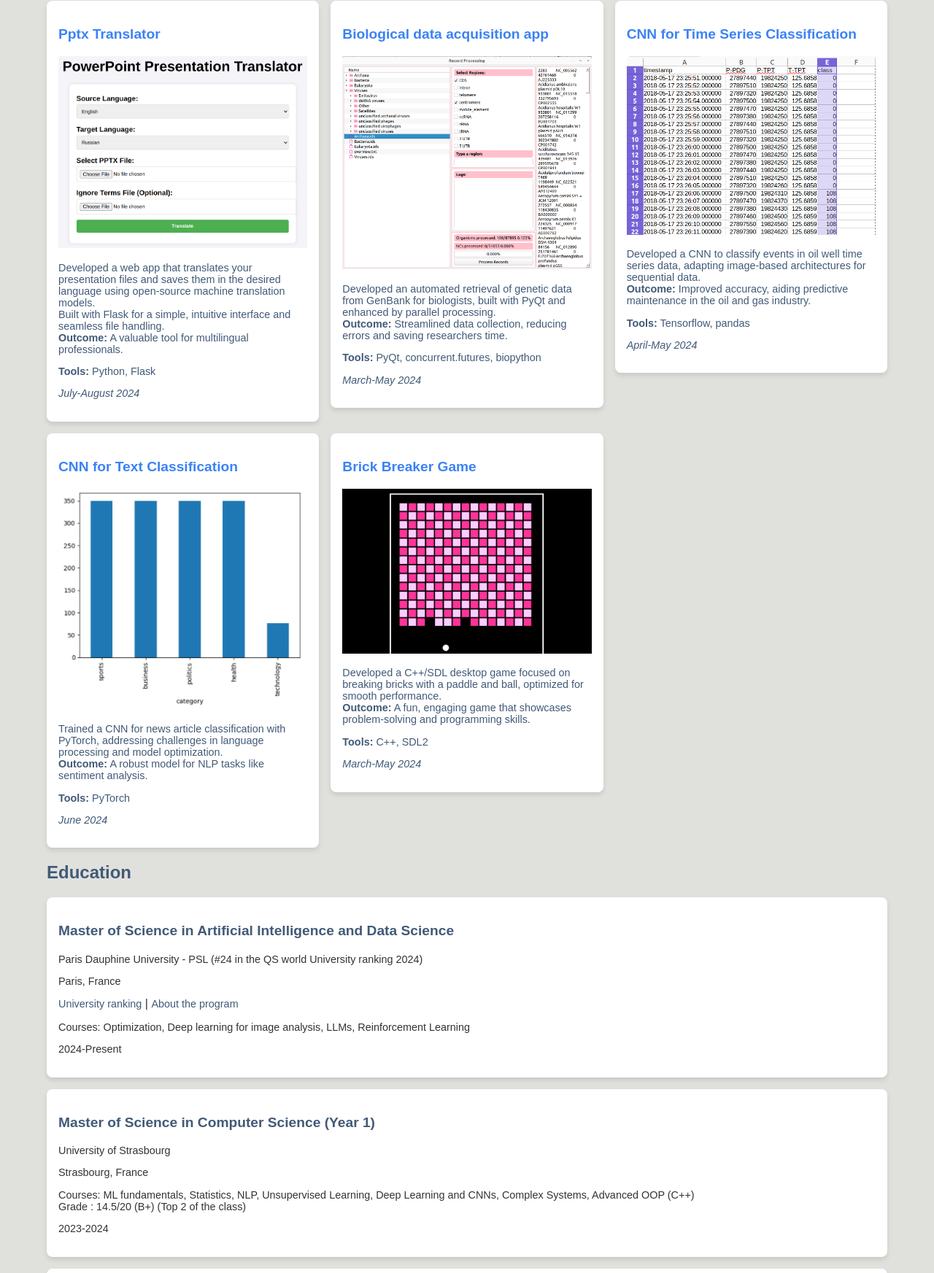
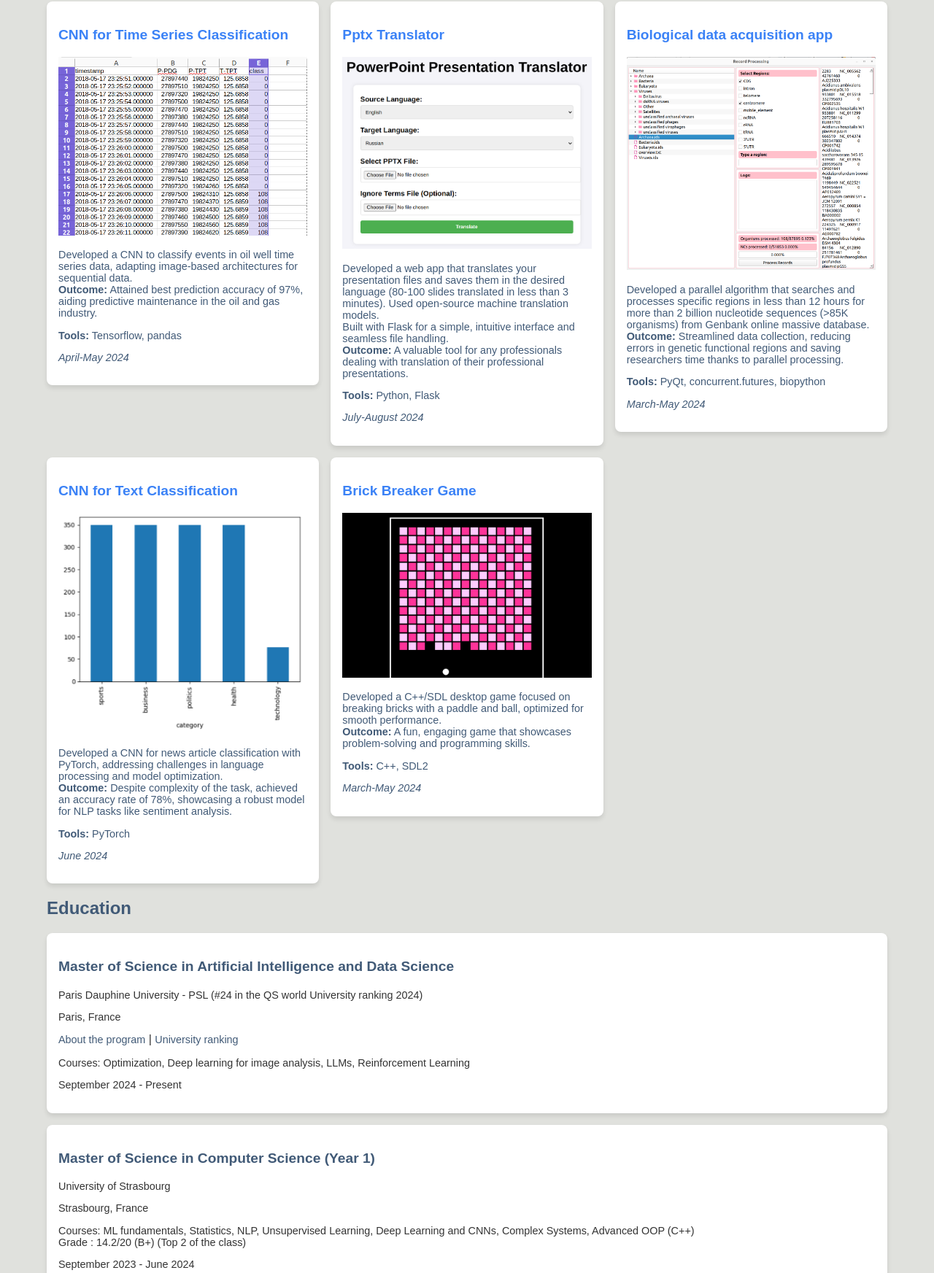
Before and after one commit to sabinaaskerova/sabinaaskerova.github.io, a plain HTML site: page index.html in a window 1280 px wide. Shown: the part 614-2359 px from the top of the page at 73% size. Drawn offline with Linux system fonts and the light colour scheme.

Commit message:
project descriptions

```diff
--- a/index.html
+++ b/index.html
@@ -45,6 +45,9 @@
 
                     <a href="https://github.com/sabinaaskerova" target="_blank" rel="noopener noreferrer"
                         class="text-lg "><i class="fab fa-github"></i>
+                    </a>
+                    <a href="https://huggingface.co/sabinaasker" target="_blank" rel="noopener noreferrer">
+                            <span class="text-lg">&#x1F917;</span>
                     </a>
 
                 </div>
--- a/js/script.js
+++ b/js/script.js
@@ -1,7 +1,15 @@
 const projects = [
     {
+        name: "CNN for Time Series Classification",
+        description: "Developed a CNN to classify events in oil well time series data, adapting image-based architectures for sequential data.<br><b>Outcome:</b> Attained best prediction accuracy of 97%, aiding predictive maintenance in the oil and gas industry.",
+        githubLink: "https://github.com/sabinaaskerova/TimeCNN-Classification",
+        image: "images/TimeCNN-Classification.png",
+        technologies: ["Tensorflow", "pandas"],
+        dates: "April-May 2024"
+    },
+    {
         name: "Pptx Translator",
-        description: "Developed a web app that translates your presentation files and saves them in the desired language using open-source machine translation models. <br>Built with Flask for a simple, intuitive interface and seamless file handling.<br><b>Outcome:</b> A valuable tool for multilingual professionals.",
+        description: "Developed a web app that translates your presentation files and saves them in the desired language (80-100 slides translated in less than 3 minutes). Used open-source machine translation models. <br>Built with Flask for a simple, intuitive interface and seamless file handling.<br><b>Outcome:</b> A valuable tool for any professionals dealing with translation of their professional presentations.",
         githubLink: "https://github.com/sabinaaskerova/PptxTranslatorApp",
         image: "images/pptx_translator.png",
         technologies: ["Python", "Flask"],
@@ -9,23 +17,17 @@ const projects = [
     },
     {
         name: "Biological data acquisition app",
-        description: "Developed an automated retrieval of genetic data from GenBank for biologists, built with PyQt and enhanced by parallel processing. <br><b>Outcome:</b> Streamlined data collection, reducing errors and saving researchers time.",
+        description: "Developed a parallel algorithm that searches and processes specific regions in less than 12 hours for more than 2 billion nucleotide sequences (>85K organisms) from Genbank online massive database. \
+        <br><b>Outcome:</b> Streamlined data collection, reducing errors in genetic functional regions and saving researchers time thanks to parallel processing.",
         githubLink: "https://github.com/sabinaaskerova/genbank_data",
         image: "images/genbank_data.png",
         technologies: ["PyQt", "concurrent.futures", "biopython"],
         dates: "March-May 2024"
     },
-    {
-        name: "CNN for Time Series Classification",
-        description: "Developed a CNN to classify events in oil well time series data, adapting image-based architectures for sequential data.<br><b>Outcome:</b> Improved accuracy, aiding predictive maintenance in the oil and gas industry.",
-        githubLink: "https://github.com/sabinaaskerova/TimeCNN-Classification",
-        image: "images/TimeCNN-Classification.png",
-        technologies: ["Tensorflow", "pandas"],
-        dates: "April-May 2024"
-    },
+
     {
         name: "CNN for Text Classification",
-        description: "Trained a CNN for news article classification with PyTorch, addressing challenges in language processing and model optimization.<br><b>Outcome:</b> A robust model for NLP tasks like sentiment analysis.",
+        description: "Developed a CNN for news article classification with PyTorch, addressing challenges in language processing and model optimization.<br><b>Outcome:</b> Despite complexity of the task, achieved an accuracy rate of 78%, showcasing a robust model for NLP tasks like sentiment analysis.",
         githubLink: "https://github.com/sabinaaskerova/TAL",
         image: "images/text_classification.png",
         technologies: ["PyTorch"],
@@ -48,7 +50,7 @@ const education = [
         institution: "Paris Dauphine University - PSL (#24 in the QS world University ranking 2024)",
         location: "Paris, France",
         description: "Courses: Optimization, Deep learning for image analysis, LLMs, Reinforcement Learning",
-        dates: "2024-Present",
+        dates: "September 2024 - Present",
         link: "https://www.masteriasd.eu/",
         ranking_link: "https://www.topuniversities.com/universities/universite-psl"
     },
@@ -57,8 +59,8 @@ const education = [
         institution: "University of Strasbourg",
         location: "Strasbourg, France",
         description: "Courses: ML fundamentals, Statistics, NLP, Unsupervised Learning, Deep Learning and CNNs, Complex Systems, Advanced OOP (C++)\
-        <br> Grade : 14.5/20 (B+) (Top 2 of the class)",
-        dates: "2023-2024"
+        <br> Grade : 14.2/20 (B+) (Top 2 of the class)",
+        dates: "September 2023 - June 2024"
     },
     {
         degree: "Bachelor of Science in Computer Science",
@@ -66,7 +68,7 @@ const education = [
         location: "Strasbourg, France",
         description: "Courses: System Programming, Probabilities and Statistics, OOP (Java) \
         <br> Grade : 14.5/20 (B+) (Top 10% of the class)",
-        dates: "2020-2023"
+        dates: "September 2020 - June 2023"
     }
 ];
 
@@ -117,8 +119,9 @@ function renderEducation(education) {
         <h3 class="text-lg font-bold">${education.degree}</h3>
         <p class="text-sm">${education.institution} </p>
         <p class="text-sm">${education.location}</p>
-        ${education.ranking_link ? `<a href="${education.ranking_link}" target="_blank" rel="noopener noreferrer" class="hover:underline text-sm">University ranking</a> |` : ''}
-        ${education.link ? `<a href="${education.link}" target="_blank" rel="noopener noreferrer" class="hover:underline text-sm">About the program</a>` : ''}
+        ${education.link ? `<a href="${education.link}" target="_blank" rel="noopener noreferrer" class="hover:underline text-sm">About the program</a> |` : ''}
+        ${education.ranking_link ? `<a href="${education.ranking_link}" target="_blank" rel="noopener noreferrer" class="hover:underline text-sm">University ranking</a>` : ''}
+
         <p class="text-sm">${education.description}</p>
         <p class="text-sm"> ${education.dates}</p>
 
```
